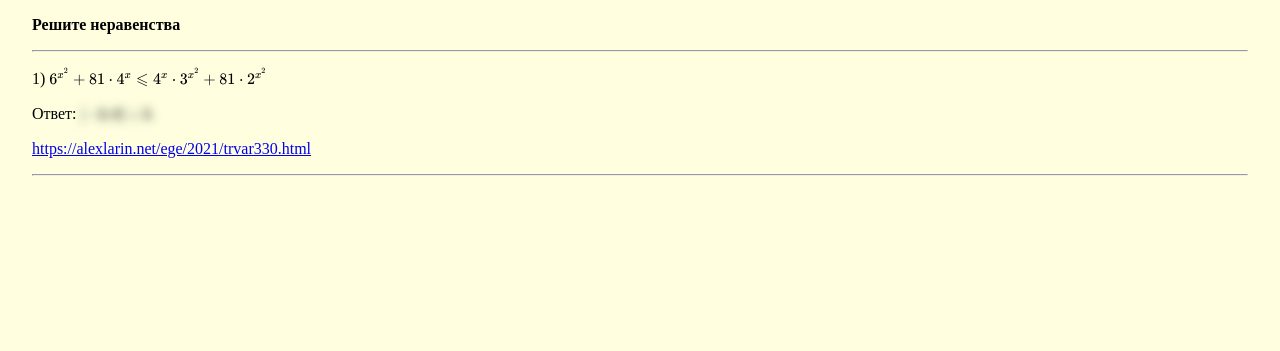
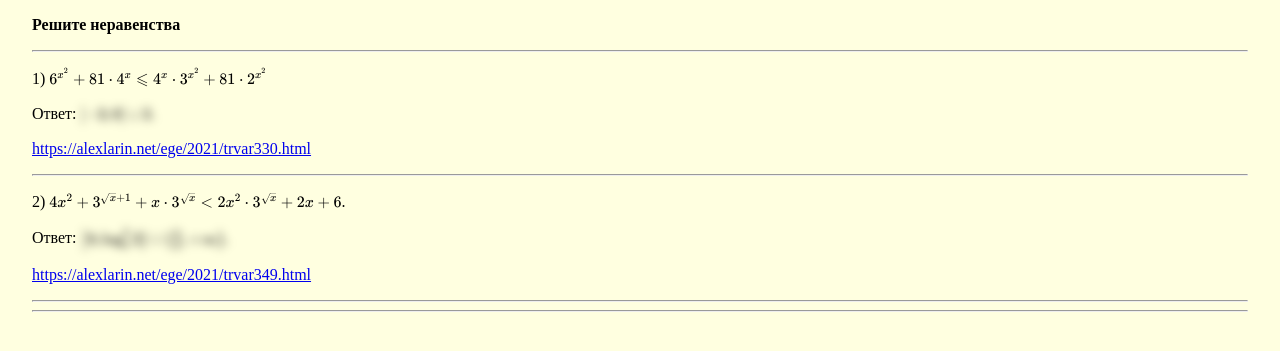
Before and after one commit to igorlsemenov/math, a Jekyll site: the page built from алгебра/егэ/нер-ва/1.md, in a window 1280 px wide. Shown: the top 351 px of the page. Built offline with Jekyll 4.4.1, drawn with Linux system fonts in a browser that asks for light colours; our own code applies the rules of GitHub Pages for plain Markdown files; part of the change alters nothing that is shown.

Commit message:
Update 1.md

```diff
--- a/алгебра/егэ/нер-ва/1.md
+++ b/алгебра/егэ/нер-ва/1.md
@@ -9,3 +9,12 @@
 [https://alexlarin.net/ege/2021/trvar330.html](https://alexlarin.net/ege/2021/trvar330.html)
 
 --- ---
+
+2) $4 x^2 + 3^{\sqrt x + 1} + x \cdot 3^{\sqrt x} < 2 x^2 \cdot 3^{\sqrt x} + 2x + 6$.
+
+Ответ: $\left[ 0; \log^2_3 2 \right) \cup \left( \frac 32; +\infty \right)$.
+
+[https://alexlarin.net/ege/2021/trvar349.html](https://alexlarin.net/ege/2021/trvar349.html)
+
+--- ---
+--- ---
```
